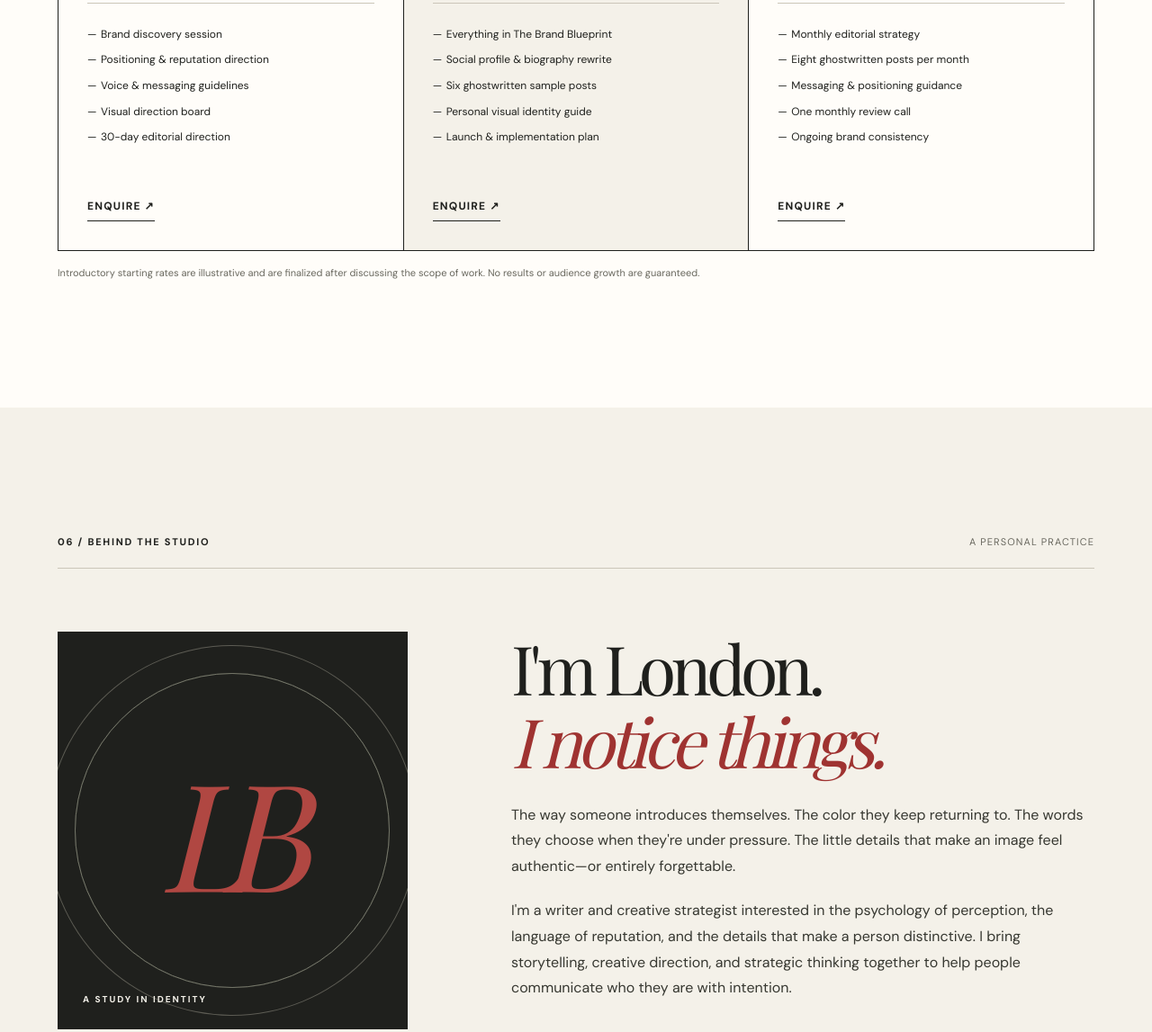
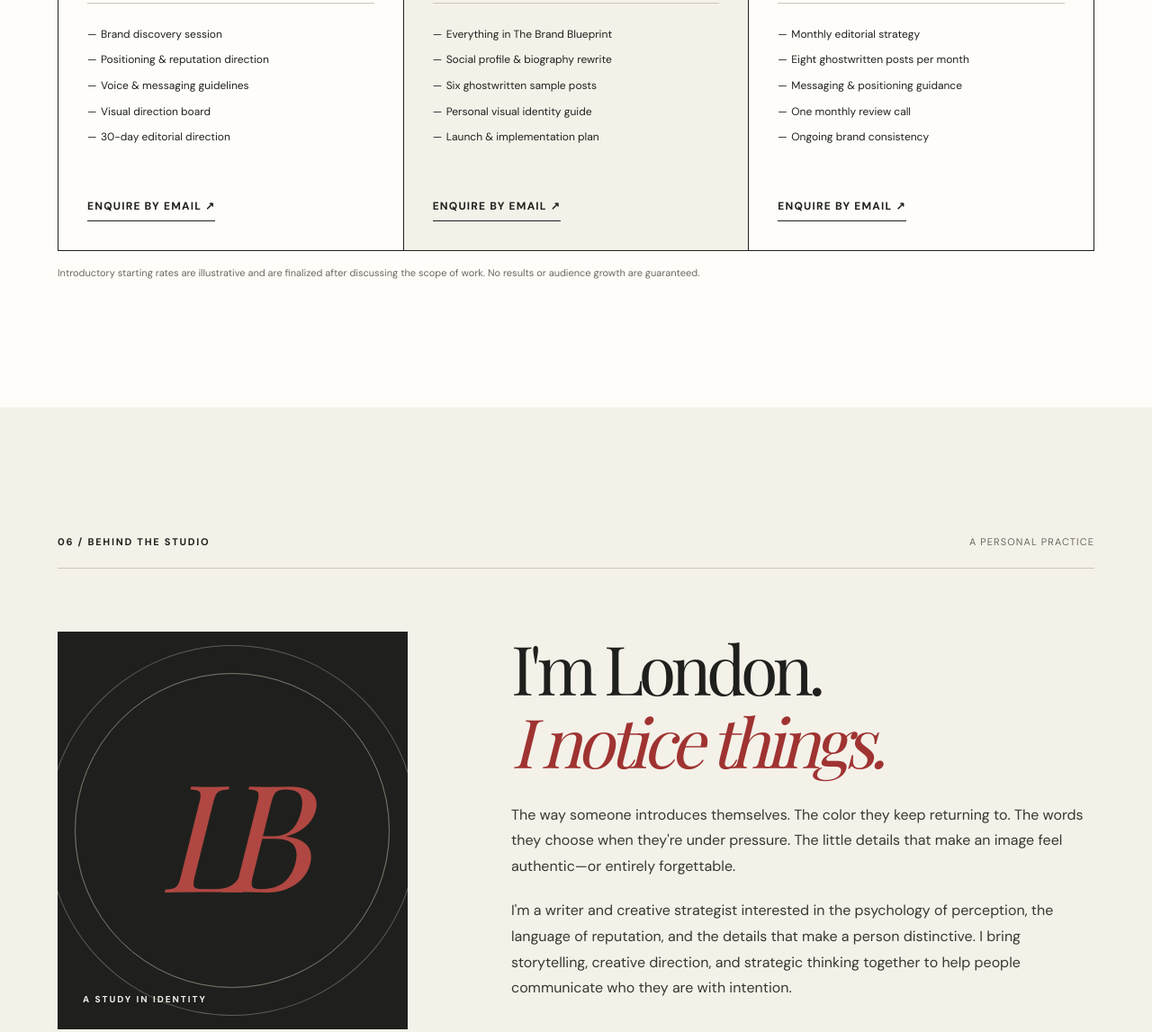
Before and after one commit to mantoniodelgallego-hue/ruleta-sabbag, a plain HTML site: page london-berry-brand-studio/index.html in a window 1280 px wide. Shown: the part 6194-7341 px from the top of the page at 90% size. Drawn offline with nearby package versions, Linux system fonts and the light colour scheme; a web font is replaced by a local one.

Commit message:
Use email contact links for brand strategy enquiries

```diff
--- a/london-berry-brand-studio/index.html
+++ b/london-berry-brand-studio/index.html
@@ -381,7 +381,7 @@
             <div class="price">$350 <small>USD / starting at</small></div>
             <p>A focused identity strategy for someone ready to be known for something.</p>
             <ul><li>Brand discovery session</li><li>Positioning & reputation direction</li><li>Voice & messaging guidelines</li><li>Visual direction board</li><li>30-day editorial direction</li></ul>
-            <a class="text-link" href="https://www.instagram.com/lndnberry/" target="_blank" rel="noopener noreferrer" aria-label="Enquire about The Brand Blueprint via Instagram">Enquire ↗</a>
+            <a class="text-link" href="mailto:berrylondon579@gmail.com?subject=Personal%20Brand%20Inquiry" aria-label="Enquire about The Brand Blueprint via Instagram">Enquire by email ↗</a>
           </article>
           <article class="package featured" data-reveal>
             <div class="cap"><span>02 / Reinvention</span><span>Most comprehensive project</span></div>
@@ -389,7 +389,7 @@
             <div class="price">$750 <small>USD / starting at</small></div>
             <p>A complete strategic and editorial refresh of your existing public presence.</p>
             <ul><li>Everything in The Brand Blueprint</li><li>Social profile & biography rewrite</li><li>Six ghostwritten sample posts</li><li>Personal visual identity guide</li><li>Launch & implementation plan</li></ul>
-            <a class="text-link" href="https://www.instagram.com/lndnberry/" target="_blank" rel="noopener noreferrer" aria-label="Enquire about The Image Refresh via Instagram">Enquire ↗</a>
+            <a class="text-link" href="mailto:berrylondon579@gmail.com?subject=Personal%20Brand%20Inquiry" aria-label="Enquire about The Image Refresh via Instagram">Enquire by email ↗</a>
           </article>
           <article class="package" data-reveal>
             <div class="cap"><span>03 / Partnership</span></div>
@@ -397,7 +397,7 @@
             <div class="price">$1,000 <small>USD / month, starting at</small></div>
             <p>A strategic partner for maintaining and evolving your public image.</p>
             <ul><li>Monthly editorial strategy</li><li>Eight ghostwritten posts per month</li><li>Messaging & positioning guidance</li><li>One monthly review call</li><li>Ongoing brand consistency</li></ul>
-            <a class="text-link" href="https://www.instagram.com/lndnberry/" target="_blank" rel="noopener noreferrer" aria-label="Enquire about Ongoing Brand Direction via Instagram">Enquire ↗</a>
+            <a class="text-link" href="mailto:berrylondon579@gmail.com?subject=Personal%20Brand%20Inquiry" aria-label="Enquire about Ongoing Brand Direction via Instagram">Enquire by email ↗</a>
           </article>
         </div>
         <p class="package-note">Introductory starting rates are illustrative and are finalized after discussing the scope of work. No results or audience growth are guaranteed.</p>
@@ -426,7 +426,7 @@
         <h2 id="contact-title" data-reveal>Your name is<br>your <em>most important</em><br>brand.</h2>
         <div class="contact-body" data-reveal>
           <p>Let's define what you stand for, what sets you apart, and how you want to be remembered. Tell me what you're building.</p>
-          <a class="contact-button" href="https://www.instagram.com/lndnberry/" target="_blank" rel="noopener noreferrer">Contact me on Instagram <span>↗</span></a>
+          <a class="contact-button" href="mailto:berrylondon579@gmail.com?subject=Personal%20Brand%20Inquiry">Contact me by email <span>↗</span></a>
         </div>
       </div>
     </section>
```
